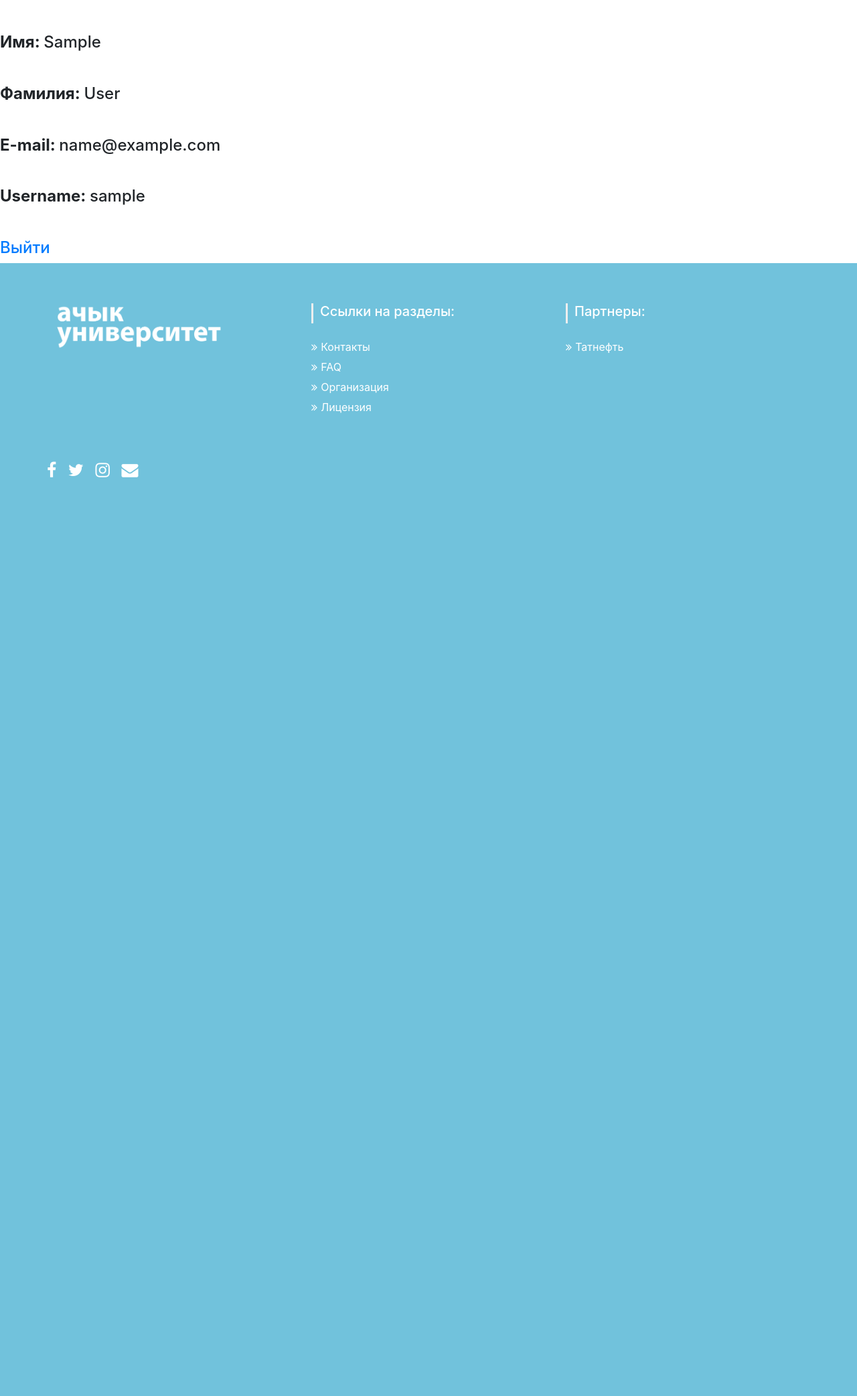
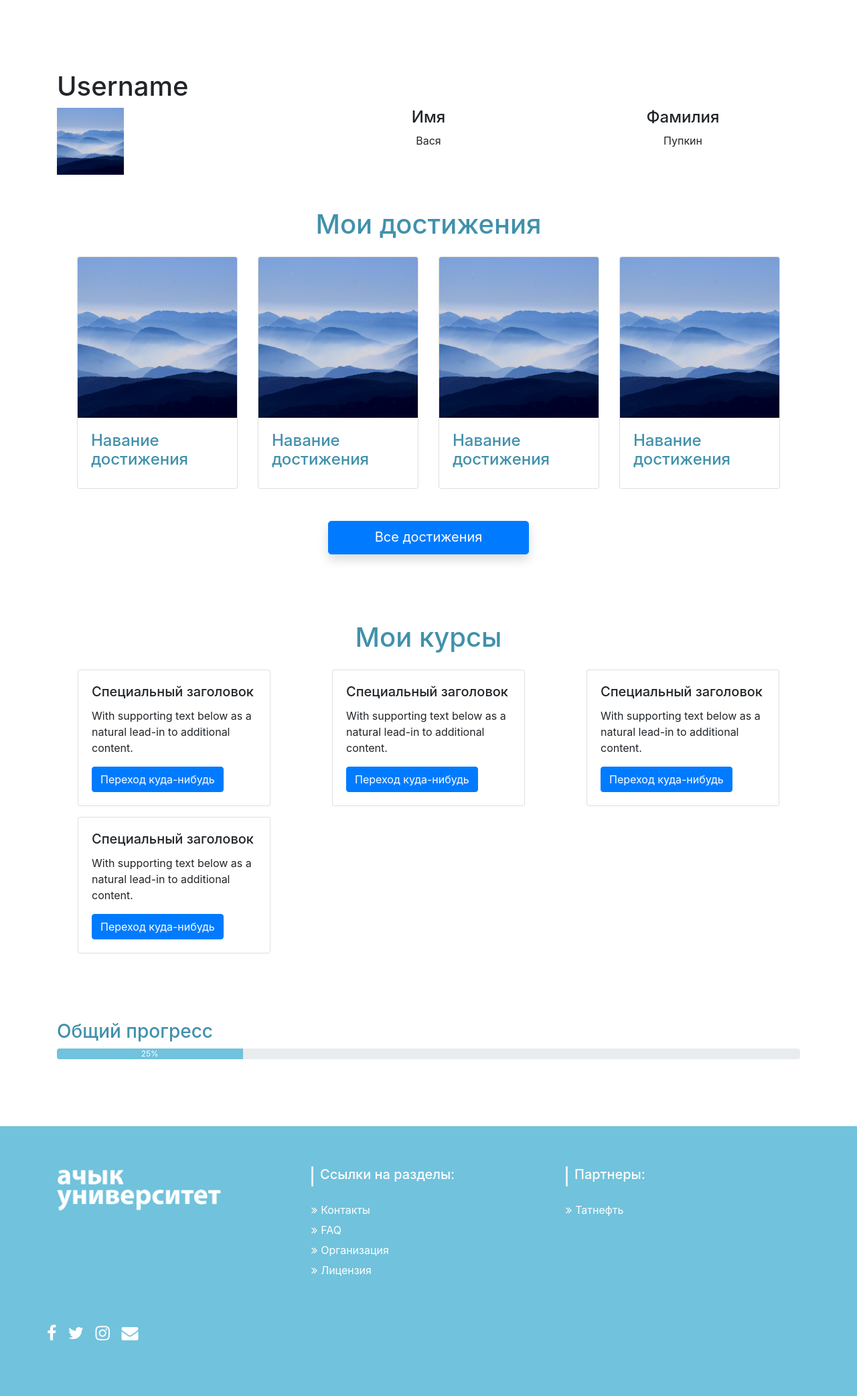
Before and after one commit to lyf2000/OpenUniversity, a Django app: page /profile/ in a window 1280 px wide. Shown: the part 95-2180 px from the top of the page at 67% size. Before the commit the page ends 808 px from the top, so only its background shows below. Run offline with Django 3.2, Linux system fonts and the light colour scheme; the visitor is signed in with stand-in values (Sample User, id 1); some libraries are stand-ins or nearby versions.

Commit message:
update profile

```diff
--- a/user_profile/templates/user_profile/profile.html
+++ b/user_profile/templates/user_profile/profile.html
@@ -9,19 +9,140 @@
     <link rel="stylesheet" href="{% static 'css/bootstrap.css' %}" type="text/css">
     <link href="{% static 'user_profile/css/profile.css' %}" type="text/css" rel="stylesheet">
     <link href="{% static 'css/includes/footer.css' %}" type="text/css" rel="stylesheet">
+    <link href="{% static 'css/includes/header.css' %}" type="text/css" rel="stylesheet">
 
 
     <title>Профиль</title>
 </head>
 <body style="background-color:white">
 {% include 'includes/header.html' %}
-<div class="mt-5"><h1>Профиль </h1></div>
-<div class="mt-5"><h4><strong>Имя: </strong> {{ user.first_name }} </h4></div>
-<div class="mt-5"><h4><strong>Фамилия: </strong> {{ user.last_name }} </h4></div>
-<div class="mt-5"><h4><strong>E-mail: </strong> {{ user.email }} </h4></div>
-<div class="mt-5"><h4><strong>Username: </strong> {{ user.username }} </h4></div>
-<div class="mt-5"><h4><a href="{% url 'signin_signup:logout' %}">Выйти</a></h4></div>
 
+<div class="container mb-5">
+	<div class="" style="margin-top: 200px">
+		<h1 class="">Username</h1>
+	</div>
+	<div class="row ">
+		<div class="col">
+			<img class="" src="{% static 'user_profile/img/luca-zanon-X0OoHrPvgXE.jpg' %}" width="100" height="100">
+		</div>
+		<div class="col">
+			<h4 class="d-flex justify-content-center">Имя</h4>
+			<p class="d-flex justify-content-center">Вася</p>
+		</div>
+		<div class="col">
+			<h4 class="d-flex justify-content-center">Фамилия</h4>
+			<p class="d-flex justify-content-center">Пупкин</p>
+		</div>
+	</div>
+</div>
+
+<div class="container" style="margin-top: 50px; color: #4191ab;">
+	<h1 class="d-flex justify-content-center">Мои достижения</h1>
+</div>
+<div class="container mb-5 d-flex justify-content-center">
+	<div class="row ">
+		<div class="col mt-3">
+			<div class="card" style="width: 15rem;">
+				<img src="{% static 'user_profile/img/luca-zanon-X0OoHrPvgXE.jpg' %}" class="card-img-top" alt="...">
+				<div class="card-body">
+					<h4 style=" color: #4191ab;">Навание достижения</h4>
+				</div>
+			</div>
+		</div>
+		<div class="col mt-3">
+			<div class="card" style="width: 15rem;">
+				<img src="{% static 'user_profile/img/luca-zanon-X0OoHrPvgXE.jpg' %}" class="card-img-top" alt="...">
+				<div class="card-body">
+					<h4 style=" color: #4191ab;">Навание достижения</h4>
+				</div>
+			</div>
+		</div>
+		<div class="col mt-3">
+			<div class="card" style="width: 15rem;">
+				<img src="{% static 'user_profile/img/luca-zanon-X0OoHrPvgXE.jpg' %}" class="card-img-top" alt="...">
+				<div class="card-body">
+					<h4 style=" color: #4191ab;">Навание достижения</h4>
+				</div>
+			</div>
+		</div>
+		<div class="col mt-3">
+			<div class="card" style="width: 15rem;">
+				<img src="{% static 'user_profile/img/luca-zanon-X0OoHrPvgXE.jpg' %}" class="card-img-top" alt="...">
+				<div class="card-body">
+					<h4 style=" color: #4191ab;">Навание достижения</h4>
+				</div>
+			</div>
+		</div>
+	</div>
+</div>
+
+
+<div class="container">
+	<button type="button" class="shadow btn btn-primary container btn-lg mb-5 d-flex justify-content-center" style="width:300px;height:50px">Все достижения</button>
+</div>
+
+
+<div class="container" style="margin-top: 100px; color: #4191ab;">
+	<h1 class="d-flex justify-content-center">Мои курсы</h1>
+</div>
+
+<div class="container mb-5">
+	<div class="row ">
+		<div class="col mt-3 d-flex justify-content-center">
+			<div class="card" style="width: 18rem;">
+				<div class="card-body">
+					<h5 class="card-title">Специальный заголовок</h5>
+					<p class="card-text">With supporting text below as a natural lead-in to additional content.</p>
+					<a href="#" class="btn btn-primary">Переход куда-нибудь</a>
+				</div>
+			</div>
+		</div>
+		<div class="col mt-3 d-flex justify-content-center">
+			<div class="card" style="width: 18rem;">
+				<div class="card-body">
+					<h5 class="card-title">Специальный заголовок</h5>
+					<p class="card-text">With supporting text below as a natural lead-in to additional content.</p>
+					<a href="#" class="btn btn-primary">Переход куда-нибудь</a>
+				</div>
+			</div>
+		</div>
+		<div class="col mt-3 d-flex justify-content-center">
+			<div class="card" style="width: 18rem;">
+				<div class="card-body">
+					<h5 class="card-title">Специальный заголовок</h5>
+					<p class="card-text">With supporting text below as a natural lead-in to additional content.</p>
+					<a href="#" class="btn btn-primary">Переход куда-нибудь</a>
+				</div>
+			</div>
+		</div>
+		<div class="col mt-3 d-flex justify-content-center">
+			<div class="card" style="width: 18rem;">
+				<div class="card-body">
+					<h5 class="card-title">Специальный заголовок</h5>
+					<p class="card-text">With supporting text below as a natural lead-in to additional content.</p>
+					<a href="#" class="btn btn-primary">Переход куда-нибудь</a>
+				</div>
+			</div>
+		</div>
+		<div class="col mt-3 d-flex justify-content-center">
+
+		</div>
+		<div class="col mt-3 d-flex justify-content-center">
+
+		</div>
+	</div>
+</div>
+
+
+<div class="container" style="margin-top: 100px; margin-bottom: 100px;">
+	<div class="" style="color: #4191ab;">
+		<h3>Общий прогресс</h3>
+	</div>
+	<div class="progress">
+		<div class="progress-bar d-flex justify-content-center" role="progressbar" style="width: 25%; background-color: #71c2dc;" aria-valuenow="25" aria-valuemin="0" aria-valuemax="100">25%</div>
+	</div>
+
+</div>
 
 
 {% include 'includes/footer.html' %}
```
